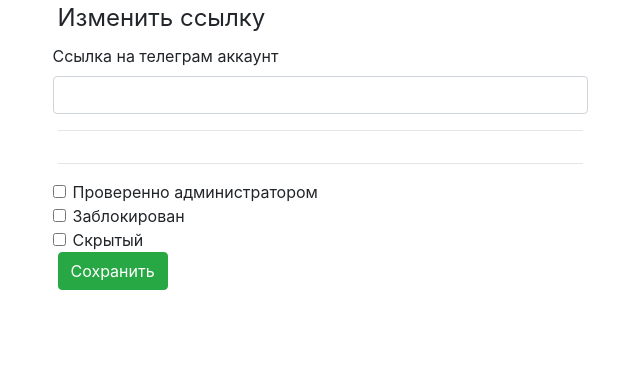
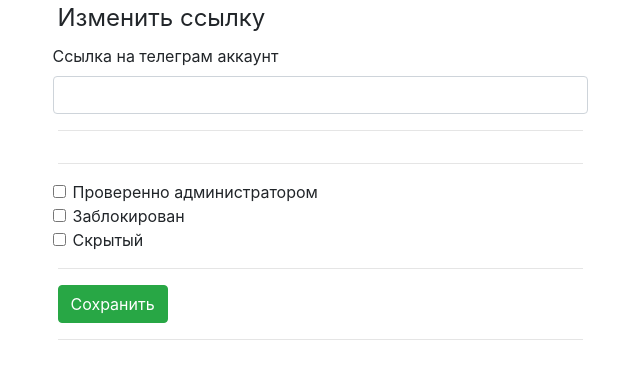
Before and after one commit to vnyabzya/AdminPanelStopDrugsBot, a Flask app: template templates/edit_profile.html in a window 1280 px wide. Shown: the part 56-435 px from the top of the page, without its empty margins (320-960 px from the left). Run offline with Flask 2, Linux system fonts and the light colour scheme; the template is opened without the code that fills it: values that come from a table or form of the project are taken from there, others are empty; some libraries are stand-ins or nearby versions.

Commit message:
Добавил пропуск

```diff
--- a/templates/edit_profile.html
+++ b/templates/edit_profile.html
@@ -45,7 +45,9 @@
                         {{ form.hide.label(class="form-check-label") }}
                     </div>
                 </div>
+            <hr>
                 {{ form.submit(class_="btn btn-success") }}
+            <hr class="my-3">
             </form>
         </div>
     </div>
```
